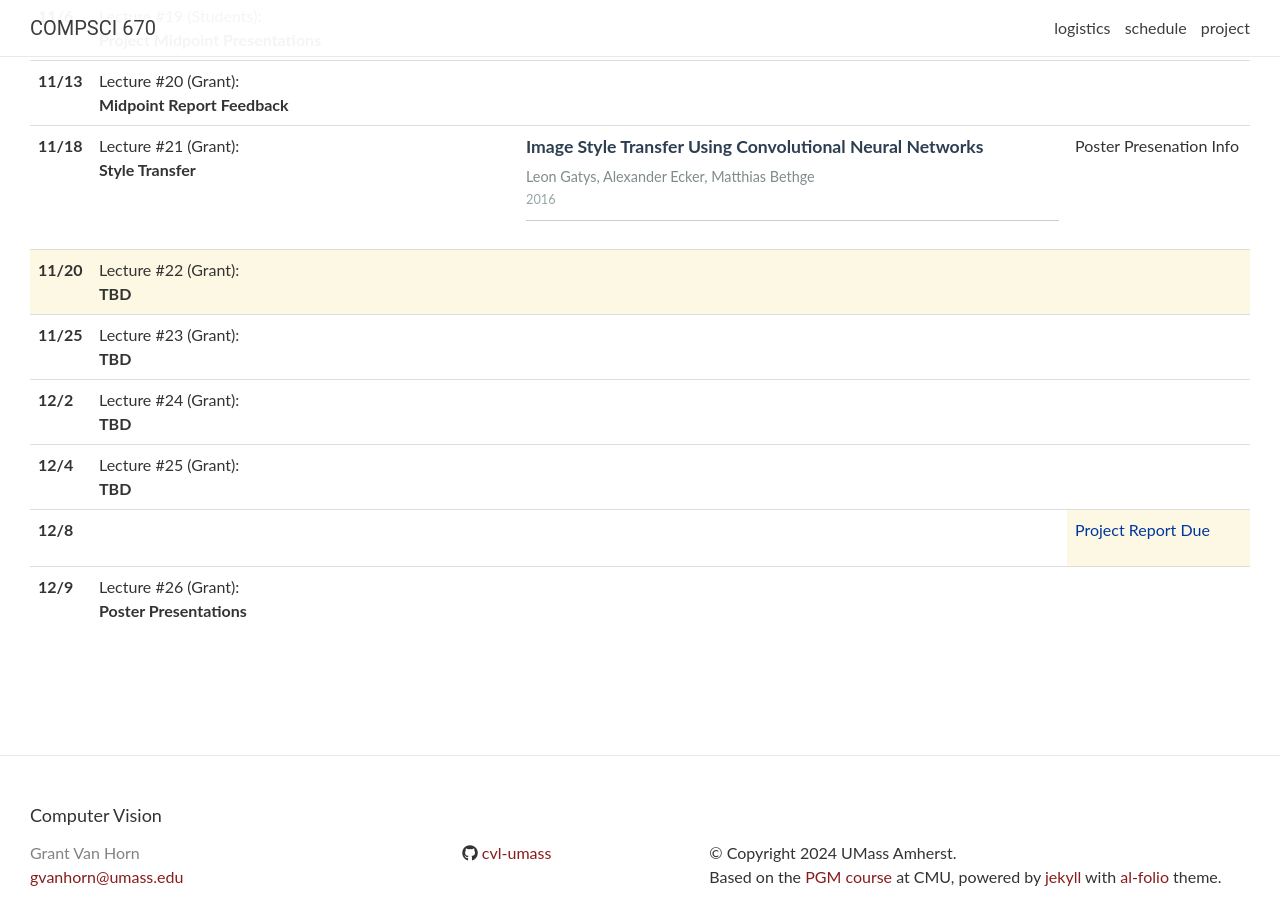
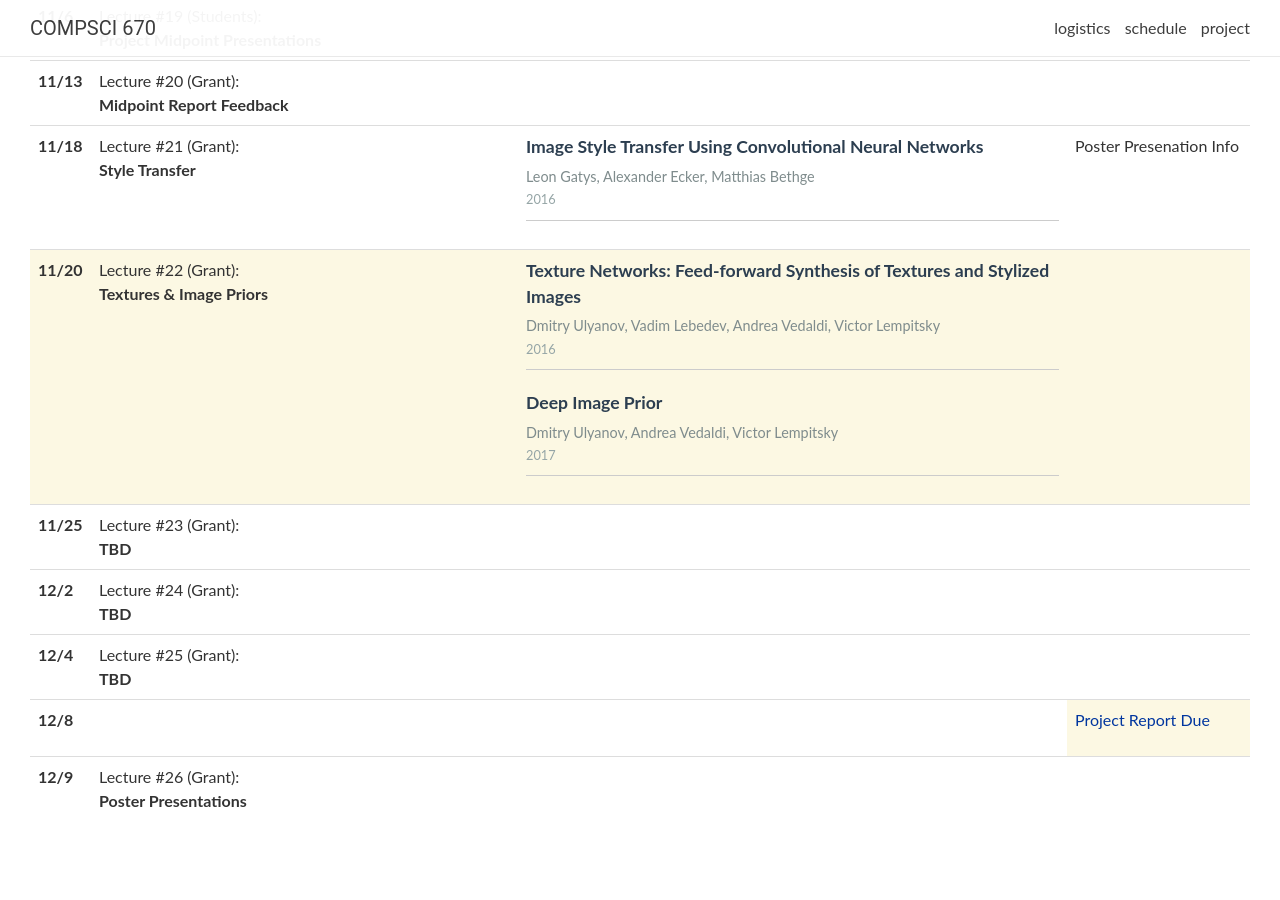
Before and after one commit to cvl-umass/compsci670-fall-2024, a Jekyll site: the page built from _pages/schedule.md, in a window 1280 px wide and 900 px high, scrolled down 4890 px. Built offline with Jekyll 4.4.1, drawn with Linux system fonts in a browser that asks for light colours; nearby versions of some CDN libraries; comment, search, counter and statistics services are not loaded.

Commit message:
updating schedule

```diff
--- a/_data/schedule.yml
+++ b/_data/schedule.yml
@@ -235,7 +235,16 @@
 
 - date: 11/20
   lecturer: Grant
-  title: <strong>TBD</strong>
+  title: <strong>Textures & Image Priors</strong>
+  readings:
+    - title: "Texture Networks: Feed-forward Synthesis of Textures and Stylized Images"
+      url: https://arxiv.org/abs/1603.03417
+      authors: "Dmitry Ulyanov, Vadim Lebedev, Andrea Vedaldi, Victor Lempitsky"
+      year: 2016
+    - title: "Deep Image Prior"
+      url: https://arxiv.org/abs/1711.10925
+      authors: "Dmitry Ulyanov, Andrea Vedaldi, Victor Lempitsky"
+      year: 2017
 
 - date: 11/25
   lecturer: Grant
```
